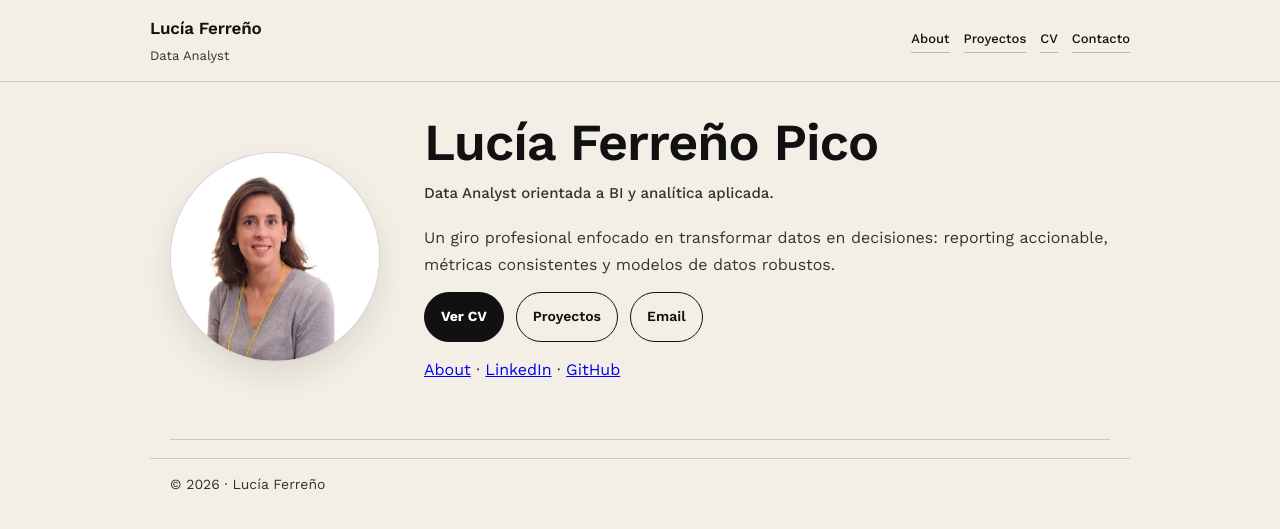
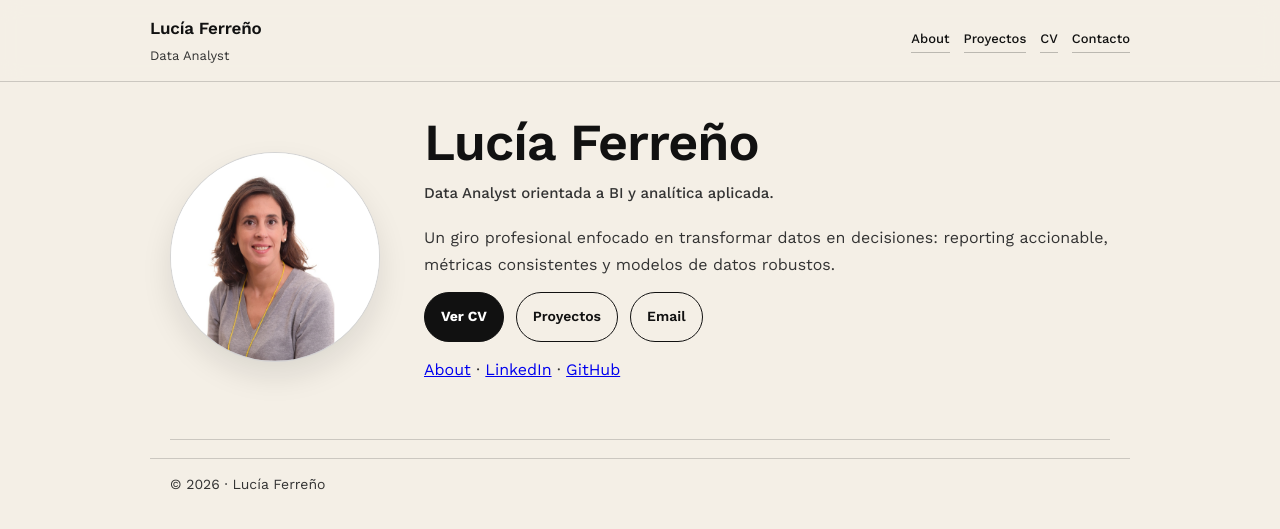
Before and after one commit to lucia-ferreno-pico/Portfolio, a Jekyll site: the page built from index.md, in a window 1280 px wide. Shown: the top 529 px of the page. Built offline with Jekyll 4.4.1, drawn with Linux system fonts in a browser that asks for light colours.

Commit message:
Update index.md

```diff
--- a/index.md
+++ b/index.md
@@ -8,7 +8,7 @@ title: Home
     <img class="avatar" src="{{ '/assets/img/profile/avatar.png' | relative_url }}" alt="Foto de perfil de Lucía Ferreño">
 
     <div>
-      <h1>Lucía Ferreño Pico</h1>
+      <h1>Lucía Ferreño</h1>
 
       <p class="subtitle">Data Analyst orientada a BI y analítica aplicada.</p>
 
```
